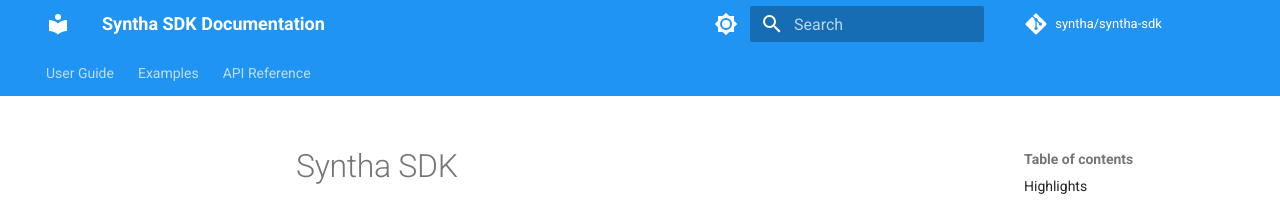
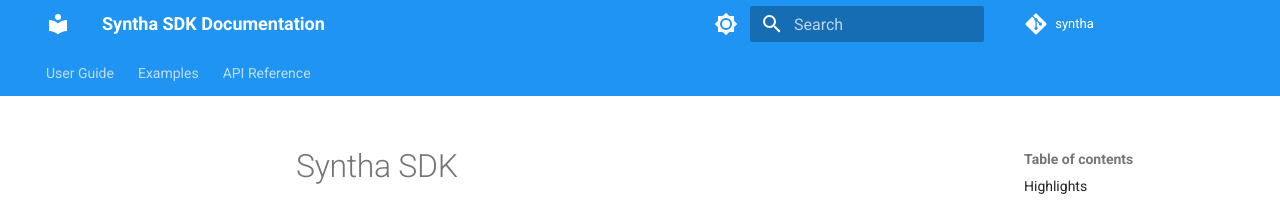
Before and after one commit to Kirch77/syntha, an MkDocs documentation site: the page built from docs/index.md, in a window 1280 px wide. Shown: the top 208 px of the page. Built offline with MkDocs 1.6.1 and Material for MkDocs 9.7.7, drawn with Linux system fonts in a browser that asks for light colours; comment, search, counter and statistics services are not loaded.

Commit message:
Update documentation URLs and streamline release workflow
- Changed the site URL in mkdocs.yml to reflect the new documentation structure.
- Updated repository URL and name in mkdocs.yml for consistency.
- Removed outdated pull request template to simplify the repository.
- Refined the GitHub Actions release workflow for better package building and publishing to PyPI and TestPyPI.

```diff
--- a/mkdocs.yml
+++ b/mkdocs.yml
@@ -1,8 +1,8 @@
 site_name: Syntha SDK Documentation
 site_description: Context-Based Multi-Agent Framework
-site_url: https://docs.syntha.ai
-repo_url: https://github.com/syntha/syntha-sdk
-repo_name: syntha/syntha-sdk
+site_url: https://doc.syntha.ai
+repo_url: https://github.com/Kirch77/syntha
+repo_name: syntha
 
 docs_dir: docs
 
```
Also changed, not shown: .github/pull_request_template.md (deleted), 2 other files.
